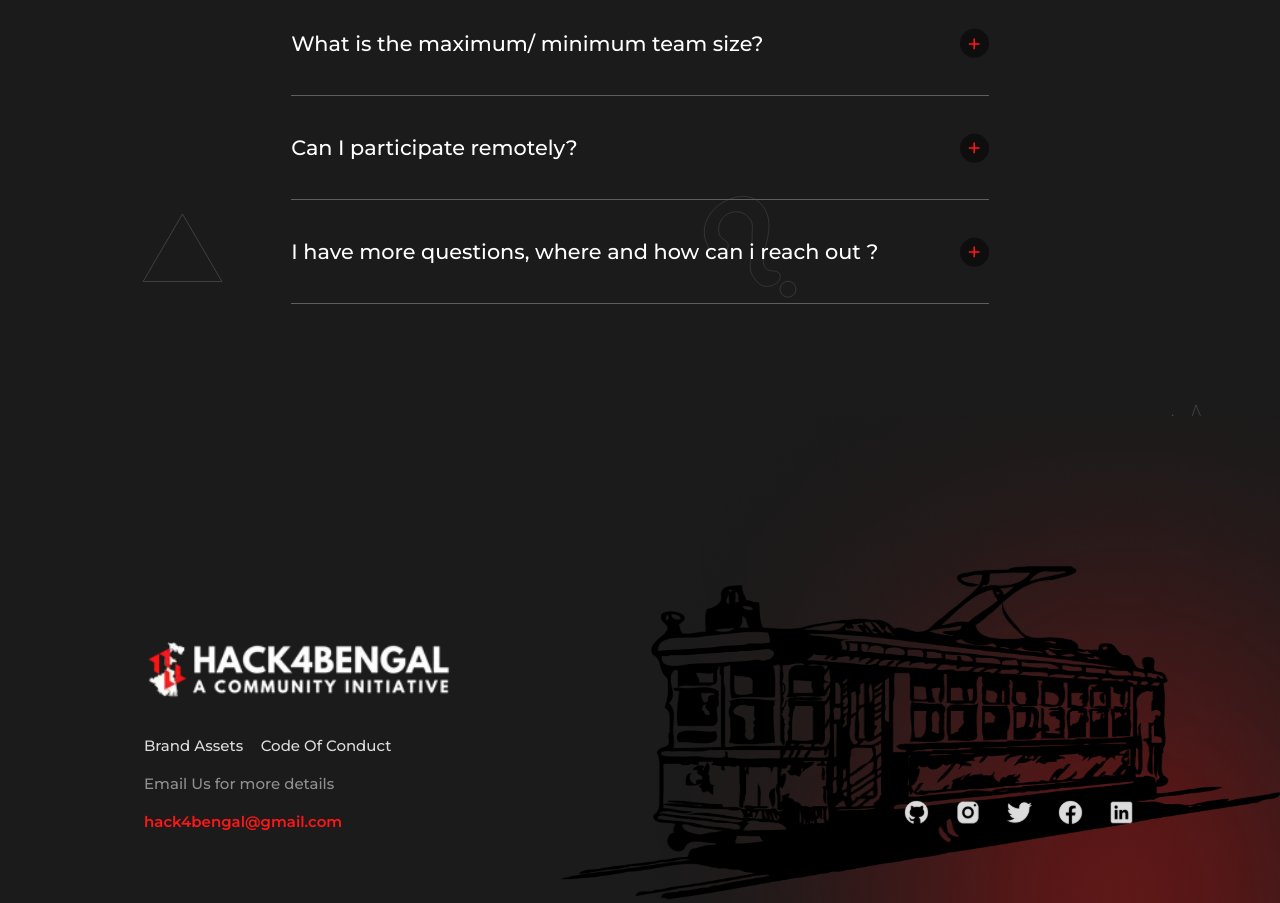
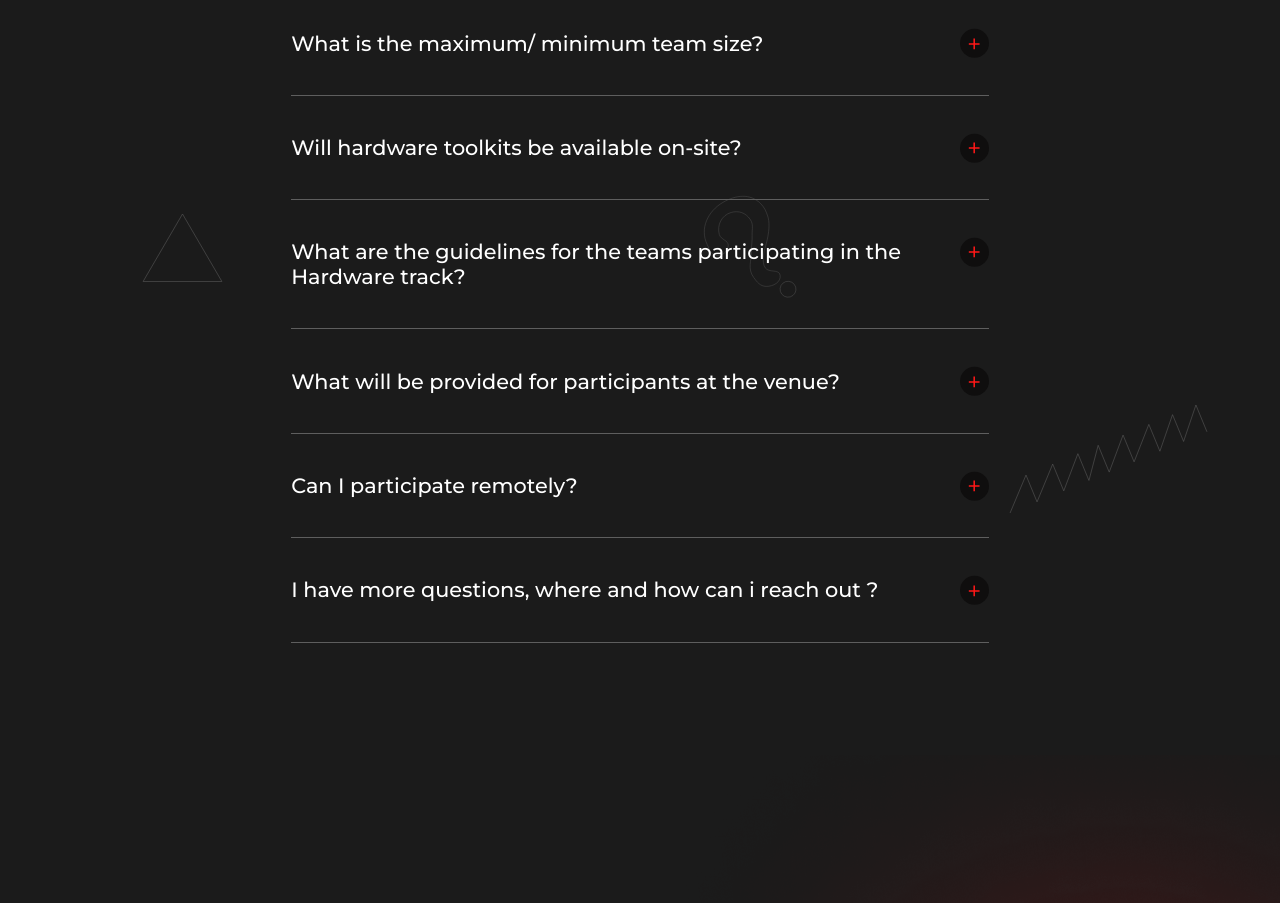
Before and after one commit to hack4bengal/s3, a React (Vite) app: page / in a window 1280 px wide. Shown: the part 9193-10096 px from the top of the page. Built offline with nearby package versions, Linux system fonts and the light colour scheme.

Commit message:
fix: FAQ changes

```diff
--- a/src/components/private/faq/FAQ.jsx
+++ b/src/components/private/faq/FAQ.jsx
@@ -35,6 +35,22 @@ const Faq = () => {
       question: "What is the maximum/ minimum team size?",
       answer:
         "We encourage you to make a team of minimum 2 and maximum 4 members. If you are a Solo Hacker and do not have a team, you can still register and we will help you find a team on our Discord Server.",
+    },
+    {
+      question: "Will hardware toolkits be available on-site?",
+      answer:
+        "No, hardware toolkits will not be available on-site for the Hardware Track. You'll need to bring your own.",
+    },
+    {
+      question:
+        "What are the guidelines for the teams participating in the Hardware track?",
+      answer:
+        "It is important to remember that you need to bring your own toolkits, although power sockets and an internet connection will be readily available on-site.",
+    },
+    {
+      question: "What will be provided for participants at the venue?",
+      answer:
+        "We will be providing the following: separate rest areas for both male and female participants, complimentary meals throughout the duration of the event, and tech support, including a stable internet connection and readily available power sockets on-site. Please note that you need to bring your own laptops and any other electronic devices you may need during the hackathon.",
     },
     {
       question: "Can I participate remotely?",
@@ -85,9 +101,9 @@ const Faq = () => {
             <div className="accordion-item">
               <button
                 id="accordion-button-1"
-                aria-expanded={openFaq === 5 ? "true" : "false"}
+                aria-expanded={openFaq === 8 ? "true" : "false"}
                 onClick={() => {
-                  setOpenFaq(openFaq === 5 ? null : 5);
+                  setOpenFaq(openFaq === 8 ? null : 8);
                 }}
               >
                 <p className="accordion-title">
@@ -95,7 +111,7 @@ const Faq = () => {
                 </p>
 
                 <div className="icon">
-                  {openFaq !== 5 ? <MdAdd /> : <FiMinus />}
+                  {openFaq !== 8 ? <MdAdd /> : <FiMinus />}
                 </div>
               </button>
               <div className="accordion-content">
```
